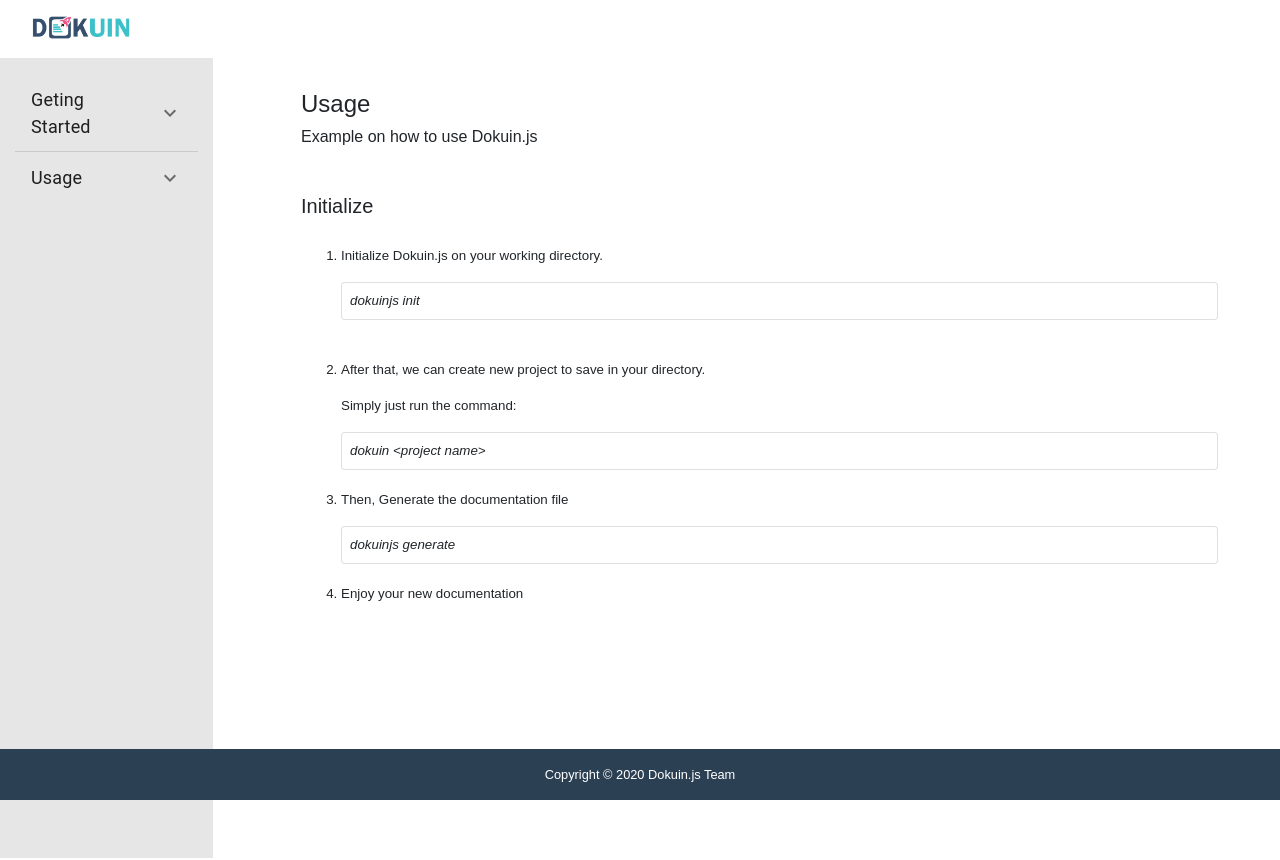
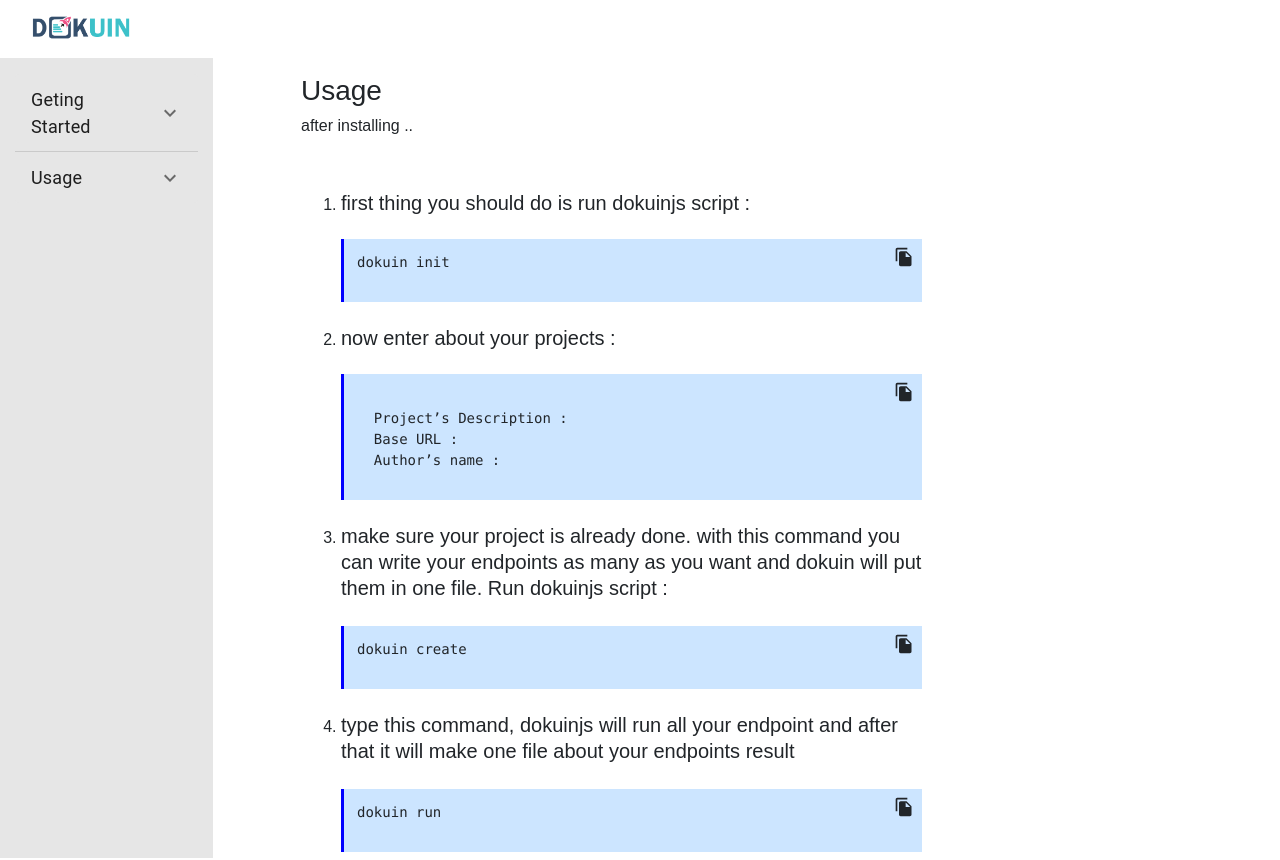
Before and after one commit to dokuin/docs, a React (Create React App) app: page /docs/usage in a window 1280 px wide. Shown: the top 860 px of the page. Before the commit the page ends 800 px from the top, so only its background shows below. Built offline with nearby package versions, Linux system fonts and the light colour scheme.

Commit message:
installation guide

```diff
--- a/src/components/CodeBlock.jsx
+++ b/src/components/CodeBlock.jsx
@@ -1,13 +1,53 @@
 import React from 'react'
-import { Card } from 'react-bootstrap'
+import {CopyToClipboard} from 'react-copy-to-clipboard';
+import FileCopyIcon from '@material-ui/icons/FileCopy';
+import { useState, useEffect } from 'react';
+import { Button } from '@material-ui/core';
+import Tooltip from '@material-ui/core/Tooltip';
 
-const CodeBlock = (props) => {
+
+
+const CodeBlock = ({code}) => {
+  const [copied,setCopied]= useState(false)
+  const parsedCode=JSON.parse(code)
+  const handleCopied = () =>{
+    setCopied(true)
+    setTimeout(() => {
+      setCopied(false)
+    },1000);
+
+  }
+
+  // useEffect(() => {
+  //   console.log(copied)
+  // }, [copied])
+
   return (
-    <Card className="p-2">
-      <p className="my-auto" style={{ fontStyle: 'italic', userSelect: 'all' }}>
-        {props.code}
-      </p>
-    </Card>
+    <div
+    className="p-2 d-flex justify-content-between my-4"
+    style={{
+      backgroundColor:'#cce5ff',
+      borderLeft:'3px solid blue'
+    }}>
+      <pre style={{
+        padding:'5px'
+      }}>
+            {parsedCode}
+            </pre>
+            <CopyToClipboard
+            text={parsedCode}
+            onCopy={handleCopied}
+            >
+            {
+              copied ?
+              <Tooltip title="copied" placement="left">
+               <FileCopyIcon fontSize="small" />
+              </Tooltip>
+              :
+              <FileCopyIcon fontSize="small" />
+              }
+        </CopyToClipboard>
+    </div>
   )
 }
 
--- a/src/components/docs/Sidebar.jsx
+++ b/src/components/docs/Sidebar.jsx
@@ -39,29 +39,20 @@ const Sidebar = () => {
           <Typography className={classes.heading}>Geting Started</Typography>
         </ExpansionPanelSummary>
         <ExpansionPanelDetails className={classes.details}>
-          <Typography>
-            <ul style={{ listStyle: 'none', paddingBottom: '0' }}>
+
+             <ul style={{ listStyle: "none", paddingBottom: "0" }}>
               <li>
-                <Link
-                  style={{
-                    textDecoration: 'none',
-                    color: 'black'
-                  }}
-                  to="/docs/getting-started"
-                >
-                  Installation
-                </Link>
+              <Link style={{
+                textDecoration:'none',
+                color:'black'
+              }} to="/docs/getting-started">Installation</Link>
               </li>
-              <Link
-                style={{
-                  textDecoration: 'none',
-                  color: 'black'
-                }}
-                to="/docs/next-step"
-              >
-                Next Step
-              </Link>
+              <Link style={{
+                textDecoration:'none',
+                color:'black'
+              }} to="/docs/usage">Usage</Link>
             </ul>
+            <Typography>
           </Typography>
         </ExpansionPanelDetails>
       </ExpansionPanel>
@@ -76,11 +67,12 @@ const Sidebar = () => {
         </ExpansionPanelSummary>
         <ExpansionPanelDetails className={classes.details}>
           <Typography>
-            <ul style={{ listStyle: 'none' }}>
+            {/* <ul style={{ listStyle: 'none' }}> */}
+            {/* <ul style={{ listStyle: "none" }}>
               <li>
                 <Link to="/docs/usage">Initialize</Link>
               </li>
-            </ul>
+            </ul> */}
           </Typography>
         </ExpansionPanelDetails>
       </ExpansionPanel>
--- a/src/components/docs/getStarted/NextStep.jsx
+++ /dev/null
@@ -1,38 +0,0 @@
-import React from 'react'
-
-import CodeBlock from '../../CodeBlock'
-
-const NextStep= () => {
-  return (
-    <div
-      className="ml-3 p-3 "
-      style={{ fontSize: 'smaller' }}
-    >
-      <h4>Getting Started</h4>
-      <h6>Learn how to setup Dokuin.JS to your project</h6>
-      <br />
-      <br />
-
-
-      <section>
-      <h5>Installation</h5>
-      <br />
-      <p>Install Dokuin.js with command:</p>
-      <CodeBlock code={'npm install dokuinjs'} />
-      <br />
-
-      <p>As simple as that, now we are ready to use Dokuin.js.</p>
-      <p>Lorem ipsum, dolor sit amet consectetur adipisicing elit. Sunt veniam architecto obcaecati, delectus amet impedit ea dolorem totam provident nihil earum, inventore, unde beatae laboriosam voluptates labore id adipisci porro!</p>
-      <p>Lorem ipsum, dolor sit amet consectetur adipisicing elit. Sunt veniam architecto obcaecati, delectus amet impedit ea dolorem totam provident nihil earum, inventore, unde beatae laboriosam voluptates labore id adipisci porro!</p>
-      <p>Lorem ipsum, dolor sit amet consectetur adipisicing elit. Sunt veniam architecto obcaecati, delectus amet impedit ea dolorem totam provident nihil earum, inventore, unde beatae laboriosam voluptates labore id adipisci porro!</p>
-      <p>Lorem ipsum, dolor sit amet consectetur adipisicing elit. Sunt veniam architecto obcaecati, delectus amet impedit ea dolorem totam provident nihil earum, inventore, unde beatae laboriosam voluptates labore id adipisci porro!</p>
-      <p>Lorem ipsum, dolor sit amet consectetur adipisicing elit. Sunt veniam architecto obcaecati, delectus amet impedit ea dolorem totam provident nihil earum, inventore, unde beatae laboriosam voluptates labore id adipisci porro!</p>
-      <p>Lorem ipsum, dolor sit amet consectetur adipisicing elit. Sunt veniam architecto obcaecati, delectus amet impedit ea dolorem totam provident nihil earum, inventore, unde beatae laboriosam voluptates labore id adipisci porro!</p>
-
-      </section>
-
-    </div>
-  )
-}
-
-export default NextStep
--- /dev/null
+++ b/src/components/docs/getStarted/Usage.jsx
@@ -0,0 +1,66 @@
+import React from "react";
+import { CopyToClipboard } from "react-copy-to-clipboard";
+
+import CodeBlock from "../../CodeBlock";
+
+const Usage = () => {
+  return (
+    <div className="ml-3 p-3 ">
+      <h3>Usage</h3>
+      <h6>after installing ..</h6>
+      <br />
+      <br />
+      <ol>
+        <li>
+          <h5>first thing you should do is run dokuinjs script :</h5>
+          <CodeBlock code={JSON.stringify("dokuin init")} />
+        </li>
+        <li>
+          <h5>now enter about your projects :</h5>
+          <CodeBlock
+            code={JSON.stringify(`
+  Project’s Description :
+  Base URL :
+  Author’s name :`)}
+          />
+        </li>
+        <li>
+          <h5
+            style={{
+              display: "inline "
+            }}
+          >
+            make sure your project is already done. with this command you can
+            write your endpoints as many as you want and dokuin will put them in
+            one file. Run dokuinjs script :
+          </h5>
+          <CodeBlock code={JSON.stringify("dokuin create")} />
+        </li>
+        <li>
+          <h5
+            style={{
+              display: "inline "
+            }}
+          >
+            type this command, dokuinjs will run all your endpoint and after
+            that it will make one file about your endpoints result
+          </h5>
+          <CodeBlock code={JSON.stringify("dokuin run")} />
+        </li>
+        <li>
+          <h5
+            style={{
+              display: "inline "
+            }}
+          >
+            after your endpoints result file is already done, it is time for you
+            to convert it to md file
+          </h5>
+          <CodeBlock code={JSON.stringify("dokuin convert")} />
+        </li>
+      </ol>
+    </div>
+  );
+};
+
+export default Usage;
--- a/src/components/homepage/Banner.jsx
+++ b/src/components/homepage/Banner.jsx
@@ -47,7 +47,7 @@ const Banner = () => {
         </Row>
       </Fade>
     </div>
-  )
+   )
 }
 
 export default Banner
--- a/src/pages/Docs.jsx
+++ b/src/pages/Docs.jsx
@@ -3,8 +3,7 @@ import { Container, Row, Col } from 'react-bootstrap'
 import { Switch, Route } from 'react-router-dom'
 
 import Installation from '../components/docs/getStarted/Installation'
-import NextStep from '../components/docs/getStarted/NextStep'
-import Usage from '../components/docs/Usage'
+import Usage from '../components/docs/getStarted/Usage'
 import Sidebar from '../components/docs/Sidebar'
 
 const Docs = () => {
@@ -16,31 +15,33 @@ const Docs = () => {
     className="overflow-auto position-fixed"
     id="sticky-sidebar"
     style={{
-          height: '100%',
-          zIndex: '1',
-          width: '100%',
-          backgroundColor: '#e6e6e6'
+      height:'100%',
+      zIndex:'1',
+      width:'100%',
+      backgroundColor:"#e6e6e6"
        }}
   >
     <Sidebar />
   </Col>
-      <Container fluid>
-        <Row className="m-3">
-          <Col sm={2} md={2}></Col>
-
+    <Container
+    style={{
+      minHeight:'88vh',
+    }}
+    fluid>
+      <Row className="mx-3">
           <Col
+          sm={2}
+          md={2}>
+          </Col>
+        <Col
+        sm={8}
+        md={8}
         style={{
-              marginLeft: '20px'
-            }}
-          >
+          marginLeft:'20px',
+          paddingRight:'10vw'
+        }}>
           <Switch>
-              <Route
-                exact
-                path="/docs/getting-started"
-                component={Installation}
-              />
-              <Route exact path="/docs/next-step" component={NextStep} />
-
+            <Route exact path="/docs/getting-started" component={Installation} />
             <Route exact path="/docs/usage" component={Usage} />
           </Switch>
         </Col>
--- a/src/partials/Footer.jsx
+++ b/src/partials/Footer.jsx
@@ -6,7 +6,7 @@ const Footer = () => {
     <div
       className="footer py-3 m-0"
       style={{
-        position: 'fixed',
+        position: 'relative',
         backgroundColor: '#2C4054',
         zIndex: '2',
         bottom: '0',
```
Also changed, not shown: src/components/docs/getStarted/Installation.jsx (+17 -69 lines), public/dokuin-logo.png, src/assets/dokuin-landing.png (added), src/components/docs/Usages.jsx (renamed from src/components/docs/Usage.jsx). Lines whose indentation alone changed are shown as unchanged.
